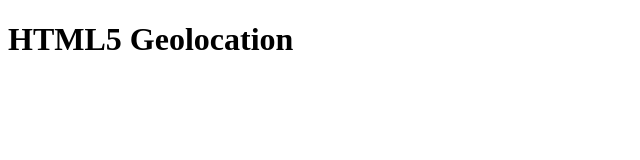
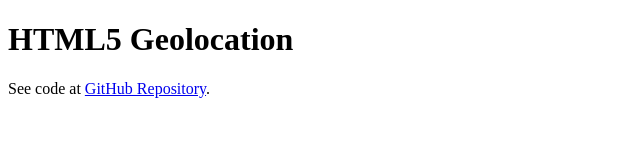
Before and after one commit to gunhoflash/HTML5Geolocation, a plain HTML site: page index.html in a window 1280 px wide. Shown: the whole page, without its empty margins (0-640 px from the left). Drawn offline with Linux system fonts and the light colour scheme.

Commit message:
Update index.html

```diff
--- a/index.html
+++ b/index.html
@@ -8,6 +8,7 @@
 	</head>
 	<body>
 		<h1>HTML5 Geolocation</h1>
+		<p>See code at <a href="https://github.com/gunhoflash/HTML5Geolocation/" target="_blank">GitHub Repository</a>.</p>
 		<p id="latitude"></p>
 		<p id="longitude"></p>
 		<script>
```
